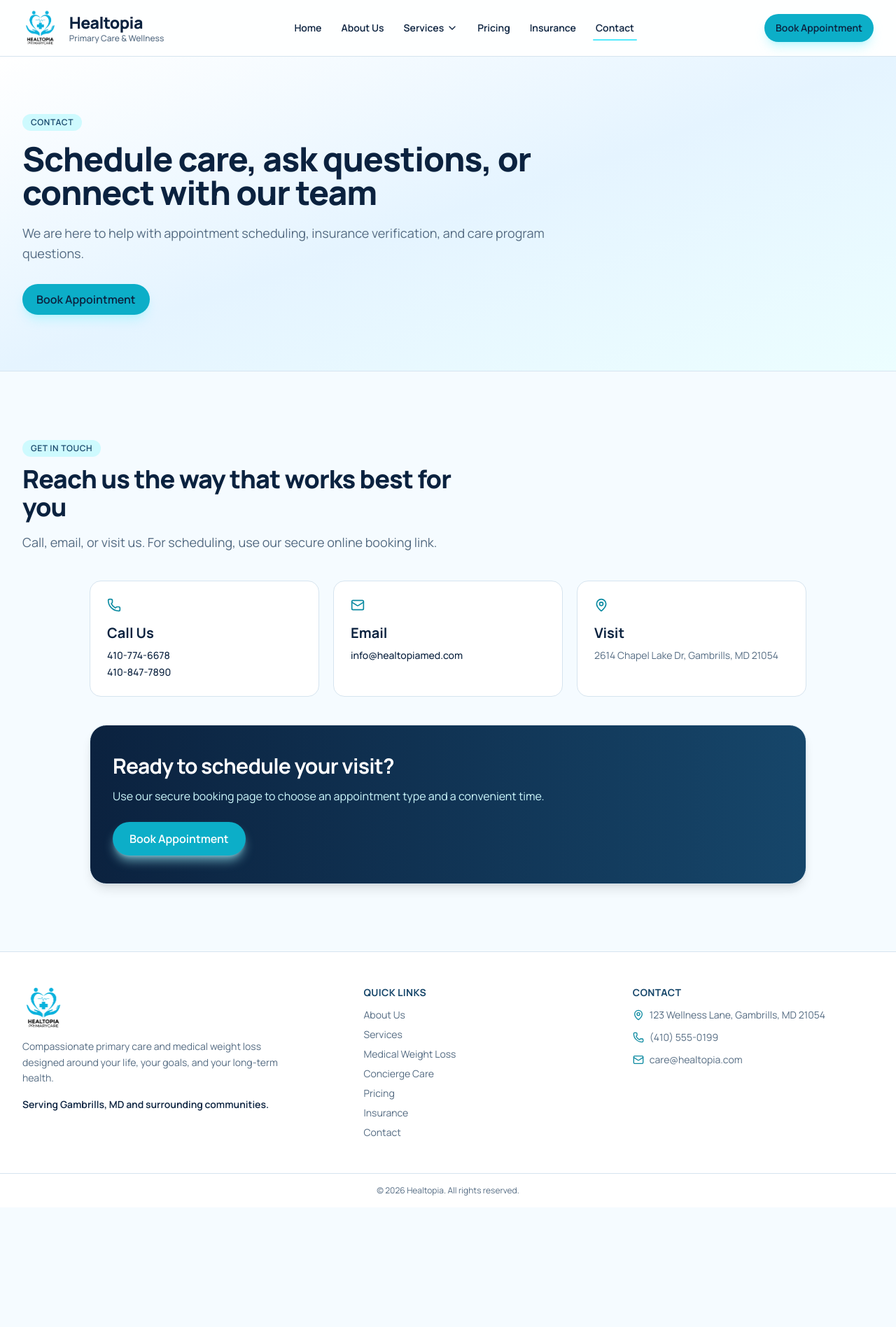
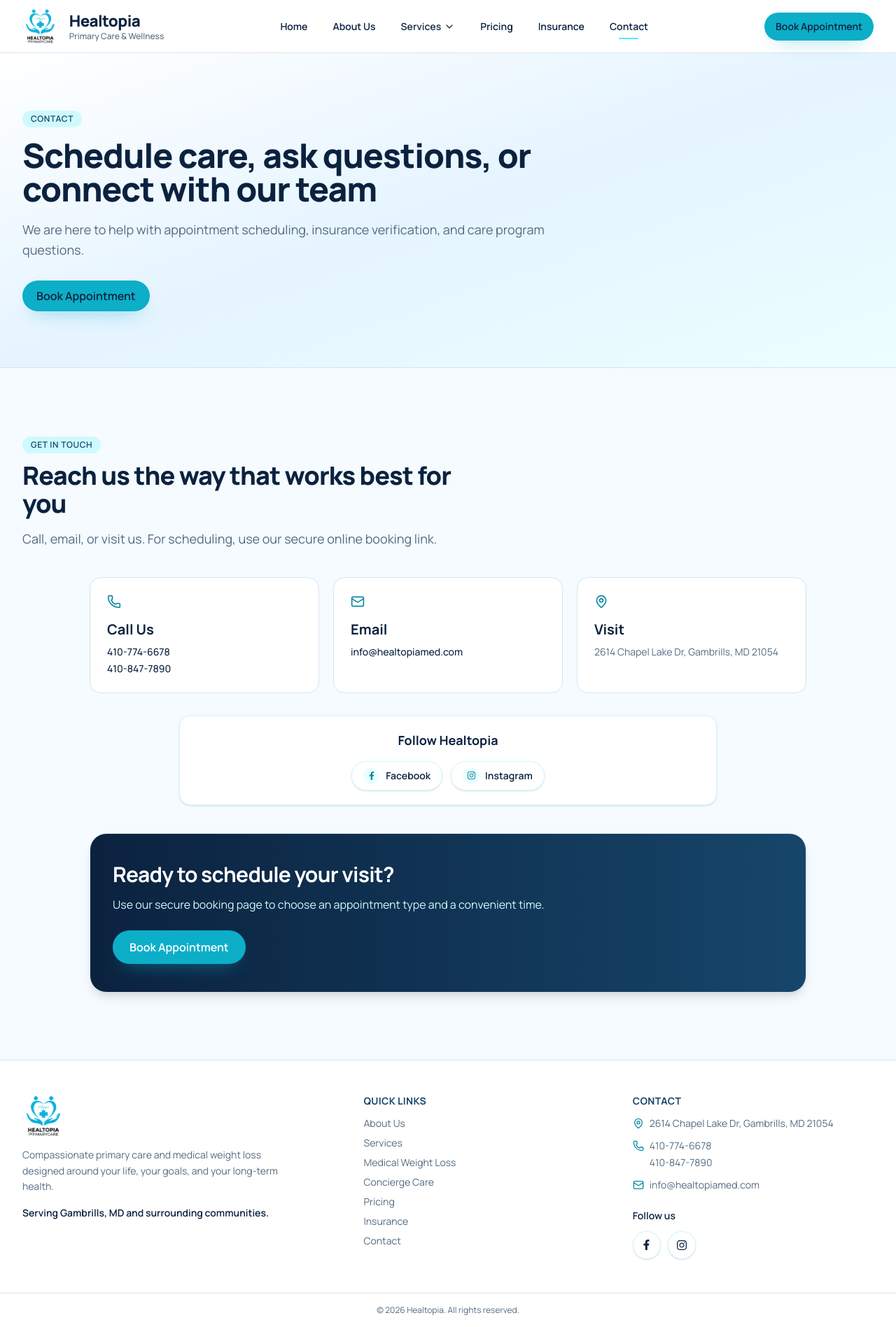
Before and after one commit to Damtish/healtopia-website, a React (Vite) app: page /contact in a window 1280 px wide. Shown: the whole page at 70% size. Before the commit the page ends 1726 px from the top, so only its background shows below. Built offline with nearby package versions, Linux system fonts and the light colour scheme.

Commit message:
Update social icons and footer contact info

```diff
--- a/package.json
+++ b/package.json
@@ -15,6 +15,7 @@
     "lucide-react": "^1.16.0",
     "react": "^19.2.6",
     "react-dom": "^19.2.6",
+    "react-icons": "^5.6.0",
     "react-router-dom": "^7.15.1",
     "tailwindcss": "^4.3.0"
   },
--- a/src/components/AppointmentCTA.jsx
+++ b/src/components/AppointmentCTA.jsx
@@ -16,7 +16,13 @@
         Use our secure booking page to choose an appointment type and a convenient time.
       </p>
       <div className="mt-6">
-        <Button href={BOOK_APPOINTMENT_URL} target="_blank" rel="noopener noreferrer" size="lg">
+        <Button
+          href={BOOK_APPOINTMENT_URL}
+          target="_blank"
+          rel="noopener noreferrer"
+          size="md"
+          className="w-full sm:h-12 sm:w-auto sm:px-6"
+        >
           Book Appointment
         </Button>
       </div>
--- a/src/components/Button.jsx
+++ b/src/components/Button.jsx
@@ -5,11 +5,11 @@
 }
 
 const baseStyles =
-  'inline-flex items-center justify-center gap-2 rounded-full font-semibold transition-all duration-300 focus-visible:outline-none focus-visible:ring-2 focus-visible:ring-ht-cyan focus-visible:ring-offset-2 ring-offset-white disabled:pointer-events-none disabled:opacity-60'
+  'inline-flex items-center justify-center gap-2 rounded-full font-semibold transition-all duration-300 ease-out focus-visible:outline-none focus-visible:ring-2 focus-visible:ring-ht-cyan focus-visible:ring-offset-2 ring-offset-white disabled:pointer-events-none disabled:opacity-60'
 
 const variantStyles = {
   primary:
-    'bg-ht-cyan text-white shadow-lg shadow-cyan-200/60 hover:-translate-y-0.5 hover:bg-ht-cyan-700 hover:shadow-xl hover:shadow-cyan-200/70',
+    'bg-ht-cyan text-white shadow-[0_12px_28px_-16px_rgba(12,174,200,0.8)] hover:-translate-y-0.5 hover:bg-ht-cyan-700 hover:shadow-[0_16px_34px_-18px_rgba(10,146,167,0.88)]',
   secondary:
     'border border-ht-silver bg-white text-ht-navy shadow-sm hover:-translate-y-0.5 hover:border-cyan-300 hover:bg-ht-soft-blue hover:shadow-md',
   ghost: 'text-ht-navy hover:bg-ht-soft-blue',
--- a/src/components/Footer.jsx
+++ b/src/components/Footer.jsx
@@ -1,5 +1,7 @@
 import { Link } from 'react-router-dom'
 import { Mail, MapPin, Phone } from 'lucide-react'
+import { FaFacebookF, FaInstagram } from 'react-icons/fa'
+import { FACEBOOK_URL, INSTAGRAM_URL } from '../constants/links'
 
 const quickLinks = [
   { label: 'About Us', to: '/about' },
@@ -46,21 +48,49 @@
           <ul className="mt-3 space-y-3 text-sm text-ht-gray">
             <li className="flex items-start gap-2">
               <MapPin size={16} className="mt-0.5 text-ht-cyan-700" />
-              <span>123 Wellness Lane, Gambrills, MD 21054</span>
+              <span>2614 Chapel Lake Dr, Gambrills, MD 21054</span>
             </li>
-            <li className="flex items-center gap-2">
-              <Phone size={16} className="text-ht-cyan-700" />
-              <a href="tel:+14105550199" className="transition hover:text-ht-navy">
-                (410) 555-0199
-              </a>
+            <li className="flex items-start gap-2">
+              <Phone size={16} className="mt-0.5 text-ht-cyan-700" />
+              <div className="space-y-1">
+                <a href="tel:+14107746678" className="block transition hover:text-ht-navy">
+                  410-774-6678
+                </a>
+                <a href="tel:+14108477890" className="block transition hover:text-ht-navy">
+                  410-847-7890
+                </a>
+              </div>
             </li>
             <li className="flex items-center gap-2">
               <Mail size={16} className="text-ht-cyan-700" />
-              <a href="mailto:care@healtopia.com" className="transition hover:text-ht-navy">
-                care@healtopia.com
+              <a href="mailto:info@healtopiamed.com" className="transition hover:text-ht-navy">
+                info@healtopiamed.com
               </a>
             </li>
           </ul>
+          <div className="mt-6">
+            <p className="text-sm font-semibold text-ht-navy">Follow us</p>
+            <div className="mt-3 flex items-center gap-2.5">
+              <a
+                href={FACEBOOK_URL}
+                target="_blank"
+                rel="noopener noreferrer"
+                aria-label="Visit Healtopia on Facebook"
+                className="inline-flex h-10 w-10 items-center justify-center rounded-full border border-cyan-100 bg-white text-ht-navy shadow-sm transition duration-200 hover:-translate-y-0.5 hover:border-cyan-300 hover:bg-cyan-50 hover:text-ht-cyan-700 hover:shadow-md"
+              >
+                <FaFacebookF size={15} aria-hidden="true" />
+              </a>
+              <a
+                href={INSTAGRAM_URL}
+                target="_blank"
+                rel="noopener noreferrer"
+                aria-label="Visit Healtopia on Instagram"
+                className="inline-flex h-10 w-10 items-center justify-center rounded-full border border-cyan-100 bg-white text-ht-navy shadow-sm transition duration-200 hover:-translate-y-0.5 hover:border-cyan-300 hover:bg-cyan-50 hover:text-ht-cyan-700 hover:shadow-md"
+              >
+                <FaInstagram size={16} aria-hidden="true" />
+              </a>
+            </div>
+          </div>
         </div>
       </div>
       <div className="border-t border-ht-silver py-4 text-center text-xs text-ht-gray">
--- a/src/components/Header.jsx
+++ b/src/components/Header.jsx
@@ -2,8 +2,9 @@
 import { useEffect, useState } from 'react'
 import { AnimatePresence, motion, useReducedMotion } from 'framer-motion'
 import { ChevronDown, Menu, X } from 'lucide-react'
+import { FaFacebookF, FaInstagram } from 'react-icons/fa'
 import Button from './Button'
-import { BOOK_APPOINTMENT_URL } from '../constants/links'
+import { BOOK_APPOINTMENT_URL, FACEBOOK_URL, INSTAGRAM_URL } from '../constants/links'
 import { getEntranceProps } from '../lib/motion'
 
 const primaryNavLinks = [
@@ -44,23 +45,23 @@
   }, [pathname])
 
   const navDesktopClass = ({ isActive }) =>
-    `relative rounded-full px-1 py-1 text-sm font-semibold transition-colors focus-visible:outline-none focus-visible:ring-2 focus-visible:ring-cyan-200 ${
+    `relative rounded-full px-1.5 py-1.5 text-sm font-semibold transition-colors duration-200 focus-visible:outline-none focus-visible:ring-2 focus-visible:ring-cyan-200 after:absolute after:-bottom-0.5 after:left-1/2 after:h-0.5 after:-translate-x-1/2 after:rounded-full after:bg-cyan-300 after:transition-all after:duration-250 ${
       isActive
-        ? 'text-ht-navy after:absolute after:-bottom-1 after:left-0 after:right-0 after:mx-auto after:h-0.5 after:w-full after:rounded-full after:bg-cyan-300 after:transition-all'
-        : 'text-ht-navy hover:text-ht-cyan-700'
+        ? 'text-ht-navy after:w-7'
+        : 'text-ht-navy/95 after:w-0 hover:text-ht-cyan-700 hover:after:w-5'
     }`
 
   const navMobileClass = ({ isActive }) =>
-    `rounded-xl px-3 py-3 text-sm font-semibold transition focus-visible:outline-none focus-visible:ring-2 focus-visible:ring-cyan-200 ${
-      isActive ? 'bg-cyan-50 text-ht-navy' : 'text-ht-navy hover:bg-ht-soft-blue'
+    `rounded-xl px-3 py-3 text-sm font-semibold transition duration-200 focus-visible:outline-none focus-visible:ring-2 focus-visible:ring-cyan-200 ${
+      isActive ? 'bg-cyan-50 text-ht-navy' : 'text-ht-navy hover:bg-ht-soft-blue hover:text-ht-cyan-700'
     }`
 
   return (
     <motion.header
-      className="sticky top-0 z-40 border-b border-ht-silver bg-white/90 backdrop-blur"
+      className="sticky top-0 z-40 border-b border-ht-silver/90 bg-white/92 backdrop-blur"
       {...getEntranceProps(reduceMotion, { y: -14, duration: 0.45 })}
     >
-      <div className="mx-auto flex h-20 w-full max-w-7xl items-center justify-between px-4 sm:px-6 lg:px-8">
+      <div className="mx-auto flex h-[4.7rem] w-full max-w-7xl items-center justify-between gap-4 px-4 sm:px-6 lg:gap-6 lg:px-8">
         <NavLink to="/" className="flex items-center gap-3 sm:gap-4" aria-label="Healtopia home">
           <img
             src="/images/healtopia-logo.webp"
@@ -68,14 +69,14 @@
             className="h-11 w-auto shrink-0 object-contain sm:h-[54px]"
           />
           <div className="flex min-w-0 flex-col justify-center">
-            <p className="text-xl font-extrabold leading-tight tracking-tight text-ht-navy sm:text-[1.45rem]">
+            <p className="text-lg font-extrabold leading-tight tracking-tight text-ht-navy sm:text-[1.4rem]">
               Healtopia
             </p>
-            <p className="text-[11px] font-medium leading-tight text-ht-gray sm:text-xs">Primary Care & Wellness</p>
+            <p className="text-[10px] font-medium leading-tight text-ht-gray sm:text-xs">Primary Care & Wellness</p>
           </div>
         </NavLink>
 
-        <nav className="hidden items-center gap-5 xl:flex" aria-label="Primary navigation">
+        <nav className="hidden items-center gap-6 xl:flex" aria-label="Primary navigation">
           {primaryNavLinks.slice(0, 2).map((link) => (
             <NavLink key={link.to} to={link.to} end={link.to === '/'} className={navDesktopClass}>
               {link.label}
@@ -94,10 +95,10 @@
           >
             <button
               type="button"
-              className={`relative inline-flex items-center gap-1 rounded-full px-1 py-1 text-sm font-semibold transition-colors focus-visible:outline-none focus-visible:ring-2 focus-visible:ring-cyan-200 ${
+              className={`relative inline-flex items-center gap-1 rounded-full px-1.5 py-1.5 text-sm font-semibold transition-colors duration-200 focus-visible:outline-none focus-visible:ring-2 focus-visible:ring-cyan-200 after:absolute after:-bottom-0.5 after:left-1/2 after:h-0.5 after:-translate-x-1/2 after:rounded-full after:bg-cyan-300 after:transition-all after:duration-250 ${
                 isServicesActive
-                  ? 'text-ht-navy after:absolute after:-bottom-1 after:left-0 after:right-0 after:mx-auto after:h-0.5 after:w-full after:rounded-full after:bg-cyan-300'
-                  : 'text-ht-navy hover:text-ht-cyan-700'
+                  ? 'text-ht-navy after:w-7'
+                  : 'text-ht-navy/95 after:w-0 hover:text-ht-cyan-700 hover:after:w-5'
               }`}
               aria-haspopup="menu"
               aria-expanded={servicesOpen}
@@ -123,7 +124,7 @@
                   animate={{ opacity: 1, y: 0, scale: 1 }}
                   exit={{ opacity: 0, y: 8, scale: 0.98 }}
                   transition={{ duration: 0.18, ease: 'easeOut' }}
-                  className="absolute left-1/2 top-full mt-3 w-64 -translate-x-1/2 rounded-2xl border border-cyan-100 bg-white p-2 shadow-[0_14px_34px_-20px_rgba(5,42,74,0.55)]"
+                  className="absolute left-1/2 top-full mt-3 w-64 -translate-x-1/2 rounded-2xl border border-cyan-100/95 bg-white p-2.5 shadow-[0_20px_38px_-24px_rgba(5,42,74,0.6)]"
                   role="menu"
                   aria-label="Services menu"
                 >
@@ -132,7 +133,7 @@
                       key={`${item.label}-${item.to}`}
                       to={item.to}
                       onClick={() => setServicesOpen(false)}
-                      className="block rounded-xl px-3 py-2.5 text-sm font-medium text-ht-navy transition-colors hover:bg-cyan-50 hover:text-ht-cyan-700 focus-visible:bg-cyan-50 focus-visible:text-ht-cyan-700 focus-visible:outline-none"
+                      className="block rounded-xl px-3 py-2.5 text-sm font-medium text-ht-navy transition-colors duration-200 hover:bg-cyan-50 hover:text-ht-cyan-700 focus-visible:bg-cyan-50 focus-visible:text-ht-cyan-700 focus-visible:outline-none"
                       role="menuitem"
                     >
                       {item.label}
@@ -150,7 +151,7 @@
           ))}
         </nav>
 
-        <div className="hidden xl:block">
+        <div className="hidden xl:flex xl:items-center">
           <Button
             href={BOOK_APPOINTMENT_URL}
             target="_blank"
@@ -165,7 +166,7 @@
         <button
           type="button"
           onClick={() => setMobileOpen((prev) => !prev)}
-          className="inline-flex h-10 w-10 items-center justify-center rounded-full border border-ht-silver bg-white text-ht-navy xl:hidden"
+          className="inline-flex h-10 w-10 items-center justify-center rounded-full border border-cyan-100 bg-white text-ht-navy shadow-sm transition duration-200 hover:border-cyan-300 hover:bg-cyan-50 xl:hidden"
           aria-label="Toggle mobile menu"
           aria-expanded={mobileOpen}
         >
@@ -176,13 +177,13 @@
       <AnimatePresence>
         {mobileOpen ? (
           <motion.div
-            initial={{ opacity: 0, y: -20 }}
+            initial={{ opacity: 0, y: -16 }}
             animate={{ opacity: 1, y: 0 }}
-            exit={{ opacity: 0, y: -20 }}
-            transition={{ duration: 0.2 }}
-            className="border-t border-ht-silver bg-white xl:hidden"
+            exit={{ opacity: 0, y: -16 }}
+            transition={{ duration: 0.24, ease: 'easeOut' }}
+            className="border-t border-ht-silver bg-white shadow-[0_16px_34px_-30px_rgba(5,42,74,0.7)] xl:hidden"
           >
-            <nav className="mx-auto flex max-w-7xl flex-col gap-1 px-4 py-4 sm:px-6" aria-label="Mobile navigation">
+            <nav className="mx-auto flex max-w-7xl flex-col gap-1.5 px-4 py-4 sm:px-6" aria-label="Mobile navigation">
               {primaryNavLinks.slice(0, 2).map((link) => (
                 <NavLink
                   key={link.to}
@@ -195,10 +196,10 @@
                 </NavLink>
               ))}
 
-              <div className="overflow-hidden rounded-xl border border-ht-silver">
+              <div className="overflow-hidden rounded-xl border border-ht-silver/90 bg-white">
                 <button
                   type="button"
-                  className="flex w-full items-center justify-between px-3 py-3 text-left text-sm font-semibold text-ht-navy transition hover:bg-ht-soft-blue focus-visible:outline-none focus-visible:ring-2 focus-visible:ring-cyan-200"
+                  className="flex w-full items-center justify-between px-3 py-3 text-left text-sm font-semibold text-ht-navy transition duration-200 hover:bg-ht-soft-blue hover:text-ht-cyan-700 focus-visible:outline-none focus-visible:ring-2 focus-visible:ring-cyan-200"
                   onClick={() => setMobileServicesOpen((prev) => !prev)}
                   aria-expanded={mobileServicesOpen}
                   aria-controls="mobile-services-menu"
@@ -265,6 +266,32 @@
               >
                 Book Appointment
               </Button>
+
+              <div className="mt-4 border-t border-ht-silver pt-4">
+                <p className="text-xs font-semibold uppercase tracking-wide text-ht-gray">Follow Healtopia</p>
+                <div className="mt-2 flex items-center gap-2.5">
+                  <a
+                    href={FACEBOOK_URL}
+                    target="_blank"
+                    rel="noopener noreferrer"
+                    aria-label="Visit Healtopia on Facebook"
+                    className="inline-flex h-9 w-9 items-center justify-center rounded-full border border-cyan-100 bg-white text-ht-navy shadow-sm transition duration-200 hover:-translate-y-0.5 hover:border-cyan-300 hover:bg-cyan-50 hover:text-ht-cyan-700 hover:shadow-md"
+                    onClick={() => setMobileOpen(false)}
+                  >
+                    <FaFacebookF size={14} aria-hidden="true" />
+                  </a>
+                  <a
+                    href={INSTAGRAM_URL}
+                    target="_blank"
+                    rel="noopener noreferrer"
+                    aria-label="Visit Healtopia on Instagram"
+                    className="inline-flex h-9 w-9 items-center justify-center rounded-full border border-cyan-100 bg-white text-ht-navy shadow-sm transition duration-200 hover:-translate-y-0.5 hover:border-cyan-300 hover:bg-cyan-50 hover:text-ht-cyan-700 hover:shadow-md"
+                    onClick={() => setMobileOpen(false)}
+                  >
+                    <FaInstagram size={14} aria-hidden="true" />
+                  </a>
+                </div>
+              </div>
             </nav>
           </motion.div>
         ) : null}
--- a/src/constants/links.js
+++ b/src/constants/links.js
@@ -1,2 +1,5 @@
 export const BOOK_APPOINTMENT_URL =
   'https://app.elationemr.com/book/healtopiaprimarycare?appointment_types=967121278206057%2C967121277747305%2C967121277812841%2C1023743298240617%2C1023745335165033%2C1064164099555433'
+
+export const FACEBOOK_URL = 'https://web.facebook.com/profile.php?id=61584059425156'
+export const INSTAGRAM_URL = 'https://www.instagram.com/healtopiaprimarycare'
--- a/src/pages/Contact.jsx
+++ b/src/pages/Contact.jsx
@@ -1,9 +1,10 @@
 import { motion, useReducedMotion } from 'framer-motion'
 import { Mail, MapPin, Phone } from 'lucide-react'
+import { FaFacebookF, FaInstagram } from 'react-icons/fa'
 import Button from '../components/Button'
 import SectionHeader from '../components/SectionHeader'
 import AppointmentCTA from '../components/AppointmentCTA'
-import { BOOK_APPOINTMENT_URL } from '../constants/links'
+import { BOOK_APPOINTMENT_URL, FACEBOOK_URL, INSTAGRAM_URL } from '../constants/links'
 import { getCardHover, getEntranceProps, getRevealProps, getStaggerContainer, getStaggerItem } from '../lib/motion'
 
 function Contact() {
@@ -82,6 +83,46 @@
             </motion.article>
           ))}
         </motion.div>
+
+        <motion.div
+          className="mx-auto mt-8 w-full max-w-3xl rounded-2xl border border-cyan-100 bg-white p-5 text-center shadow-sm"
+          {...getRevealProps(reduceMotion, { y: 20, amount: 0.15 })}
+        >
+          <h3 className="text-lg font-bold text-ht-navy">Follow Healtopia</h3>
+          <div className="mt-4 flex flex-wrap items-center justify-center gap-3">
+            <a
+              href={FACEBOOK_URL}
+              target="_blank"
+              rel="noopener noreferrer"
+              aria-label="Visit Healtopia on Facebook"
+              className="inline-flex items-center gap-2 rounded-full border border-cyan-100 bg-white px-4 py-2 text-sm font-semibold text-ht-navy shadow-sm transition duration-200 hover:-translate-y-0.5 hover:border-cyan-300 hover:bg-cyan-50 hover:text-ht-cyan-700 hover:shadow-md"
+            >
+              <span
+                aria-hidden="true"
+                className="inline-flex h-6 w-6 items-center justify-center rounded-full bg-cyan-50 text-ht-cyan-700"
+              >
+                <FaFacebookF size={12} />
+              </span>
+              Facebook
+            </a>
+            <a
+              href={INSTAGRAM_URL}
+              target="_blank"
+              rel="noopener noreferrer"
+              aria-label="Visit Healtopia on Instagram"
+              className="inline-flex items-center gap-2 rounded-full border border-cyan-100 bg-white px-4 py-2 text-sm font-semibold text-ht-navy shadow-sm transition duration-200 hover:-translate-y-0.5 hover:border-cyan-300 hover:bg-cyan-50 hover:text-ht-cyan-700 hover:shadow-md"
+            >
+              <span
+                aria-hidden="true"
+                className="inline-flex h-6 w-6 items-center justify-center rounded-full bg-cyan-50 text-ht-cyan-700"
+              >
+                <FaInstagram size={13} />
+              </span>
+              Instagram
+            </a>
+          </div>
+        </motion.div>
+
         <motion.div {...getRevealProps(reduceMotion, { y: 22, amount: 0.2 })}>
           <AppointmentCTA className="mt-10" />
         </motion.div>
```
Also changed, not shown: 1 other file (tests, documents, lock files or other folders).
